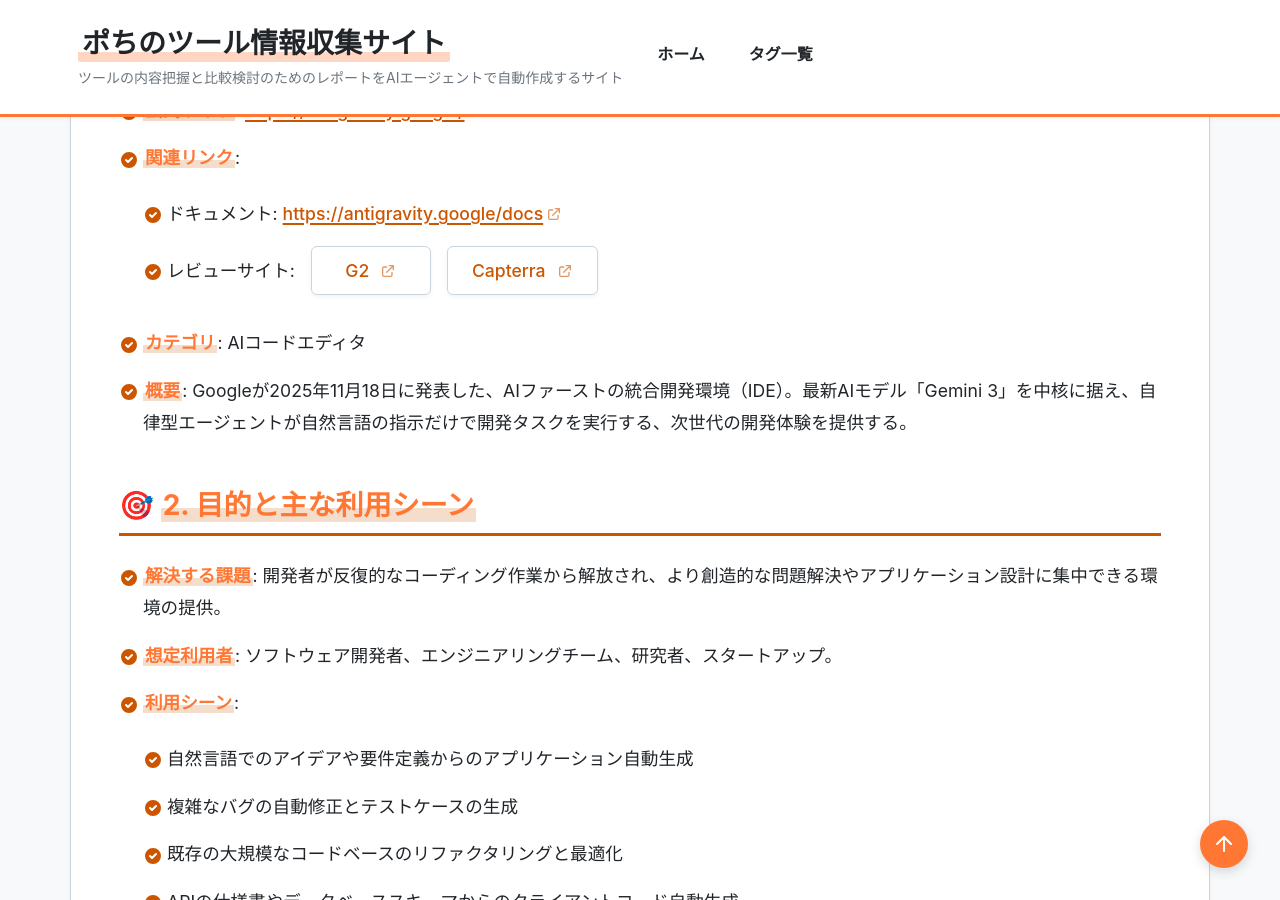
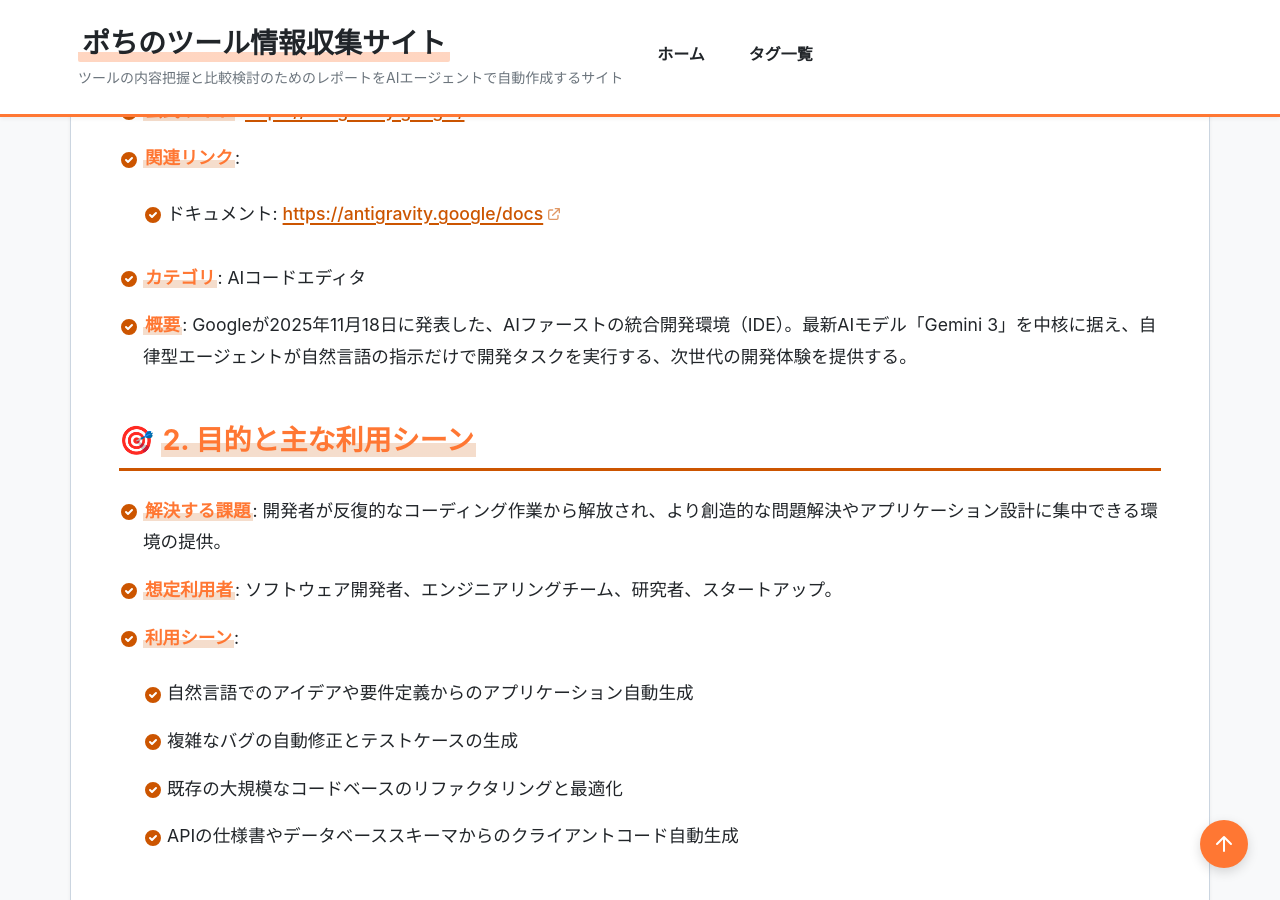
Before and after one commit to aegisfleet/tool-survey-report, a Jekyll site: the page built from _reports/google-antigravity.md, in a window 1280 px wide and 900 px high, scrolled down 3253 px. Built offline with Jekyll 4.4.1, drawn with Linux system fonts in a browser that asks for light colours.

Commit message:
リンク切れしているので削除

```diff
--- a/_reports/google-antigravity.md
+++ b/_reports/google-antigravity.md
@@ -70,7 +70,6 @@
 * **公式サイト**: [https://antigravity.google/](https://antigravity.google/)
 * **関連リンク**:
   * ドキュメント: [https://antigravity.google/docs](https://antigravity.google/docs)
-  * レビューサイト: [G2](https://www.g2.com/products/google-antigravity) | [Capterra](https://www.capterra.com/p/12345/Google-Antigravity/)
 * **カテゴリ**: AIコードエディタ
 * **概要**: Googleが2025年11月18日に発表した、AIファーストの統合開発環境（IDE）。最新AIモデル「Gemini 3」を中核に据え、自律型エージェントが自然言語の指示だけで開発タスクを実行する、次世代の開発体験を提供する。
 
```
